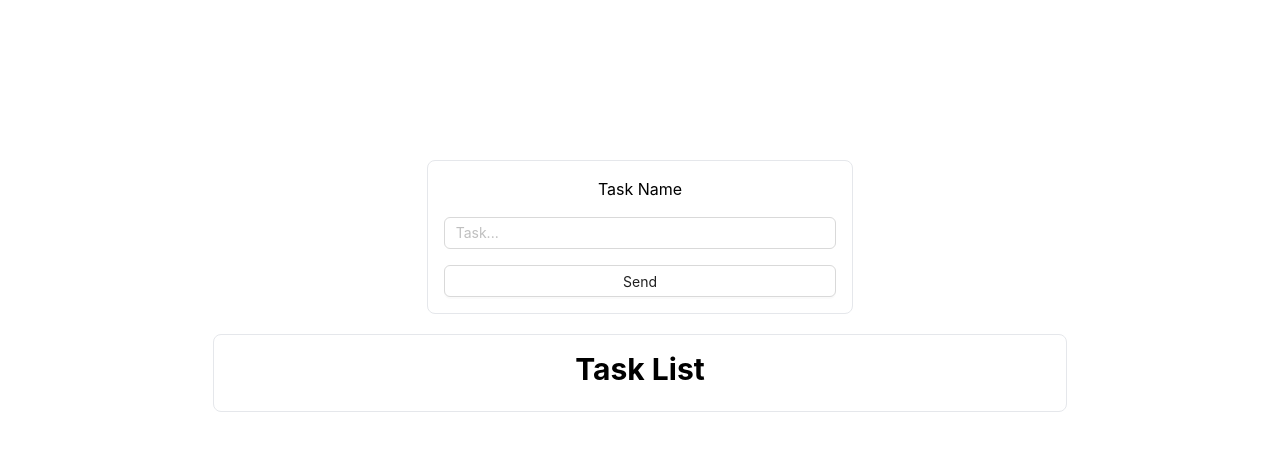
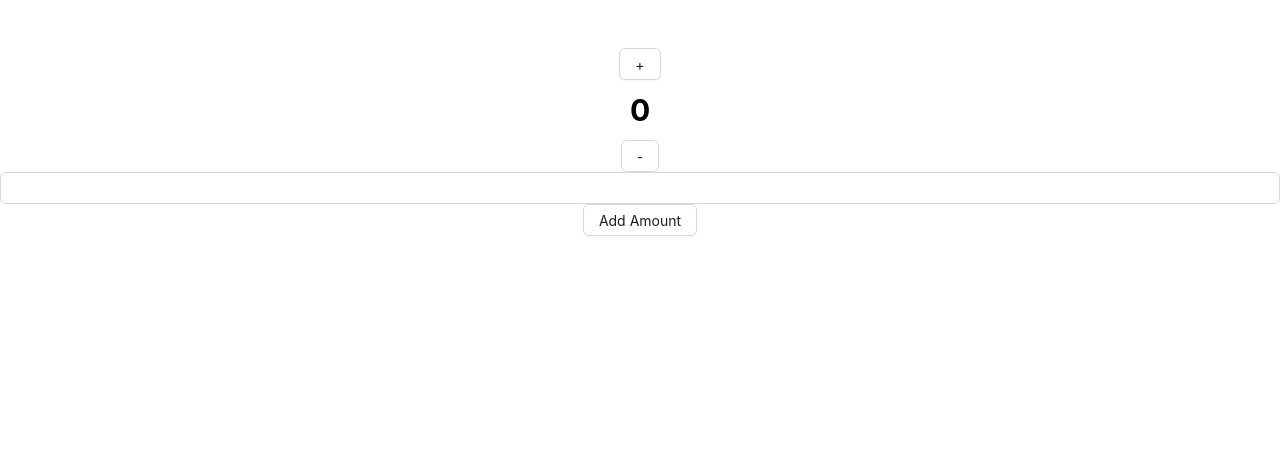
Before and after one commit to Jumanazar04/redux, a React (Create React App) app: page / in a window 1280 px wide. Shown: the top 450 px of the page. Built offline with nearby package versions, Linux system fonts and the light colour scheme.

Commit message:
all commit

```diff
--- a/package.json
+++ b/package.json
@@ -4,6 +4,7 @@
   "private": true,
   "dependencies": {
     "@redux-devtools/extension": "^3.3.0",
+    "@reduxjs/toolkit": "^2.2.6",
     "@testing-library/jest-dom": "^5.17.0",
     "@testing-library/react": "^13.4.0",
     "@testing-library/user-event": "^13.5.0",
--- a/src/App.jsx
+++ b/src/App.jsx
@@ -1,12 +1,10 @@
 import './App.css';
-import TaskForm from './components/TaskForm';
-import TaskList from './components/TaskList';
+import Porduct from './components/Product/porduct';
 
 function App() {
   return (
     <div className="App">
-      <TaskForm />
-      <TaskList />
+      <Porduct />
     </div>
   );
 }
--- /dev/null
+++ b/src/Redux Toolkit/features/counter/counterSlice.js
@@ -0,0 +1,25 @@
+import { createSlice } from "@reduxjs/toolkit";
+
+const initialState = {
+    value: 0,
+}
+
+export const counterSlice = createSlice({
+    name: "counter",
+    initialState: initialState,
+    reducers: {
+        increment: (state)=>{
+            state.value += 1
+        },
+        decrement: (state)=>{
+            state.value -= 1
+        },
+        incrementByAmount: (state, action)=>{
+            state.value += +action.payload;
+        }
+    },
+})
+
+export const { increment, decrement, incrementByAmount } = counterSlice.actions
+
+export default counterSlice.reducer
--- /dev/null
+++ b/src/Redux Toolkit/store.js
@@ -0,0 +1,8 @@
+import { configureStore } from "@reduxjs/toolkit";
+import counterSlice from "./features/counter/counterSlice";
+
+export const store = configureStore({
+    reducer: {
+        counter: counterSlice
+    },
+})
--- /dev/null
+++ b/src/components/Product/porduct.jsx
@@ -0,0 +1,33 @@
+import { Button, Input } from 'antd';
+import React, { useState } from 'react'
+import { useDispatch, useSelector } from 'react-redux'
+import { decrement, increment, incrementByAmount } from '../../Redux Toolkit/features/counter/counterSlice';
+
+function Porduct() {
+    const count = useSelector(state => state.counter.value);
+    const dispatch = useDispatch();
+    const [amount, setAmount] = useState()
+
+    const handleChange = (e) => {
+        setAmount(e.target.value)
+    }
+
+    const handleAdd = () =>{
+        dispatch(incrementByAmount(amount))
+        setAmount('')
+    }
+
+  return (
+    <div>
+        <div className='mt-12'>
+            <Button onClick={() => dispatch( increment() )}>+</Button>
+            <h1 className='text-3xl m-3 font-bold'>{count}</h1>
+            <Button onClick={()=> dispatch(decrement())}>-</Button>
+            <Input type='number' value={amount} onChange={handleChange} />
+            <Button onClick={handleAdd}>Add Amount</Button>
+        </div>
+    </div>
+  )
+}
+
+export default Porduct
--- a/src/components/TaskForm.jsx
+++ /dev/null
@@ -1,35 +0,0 @@
-import React, { useState } from 'react'
-import { useDispatch } from 'react-redux'
-import { addTodo } from '../Redux/actions';
-import { Button, Input, message } from 'antd';
-
-function TaskForm() {
-    const dispatch = useDispatch();
-    const [taskName, setTaskName] = useState('');
-
-    const handleChange = (e) => {
-        setTaskName(e.target.value);
-    }
-
-
-    const handleSave = () => {
-        if(taskName){
-            dispatch(addTodo(taskName));
-            setTaskName('');
-            message.success('Task added successfuly')
-        }else{
-        message.error("Please enter task")
-        }
-    };
-    return (
-        <div className='w w-screen mt-40 mb-5 flex justify-center items-center'>
-            <div className=' w-1/3 flex flex-col gap-4 p-4 border rounded-lg'>
-                <label htmlFor="name">Task Name</label>
-                <Input type="text" id='name' placeholder='Task...' value={taskName} onChange={handleChange} />
-                <Button onClick={handleSave}>Send</Button>
-            </div>
-        </div>
-    );
-}
-
-export default TaskForm;
--- a/src/components/TaskList.jsx
+++ /dev/null
@@ -1,16 +0,0 @@
-import React from 'react'
-import { useSelector } from 'react-redux'
-
-function TaskList() {
-    const tasks = useSelector((state) => state.tasks.tasks);
-  return (
-    <div className='p-4 border rounded-lg w-2/3 m-auto'>
-        <h1 className='text-3xl font-bold mb-2'>Task List</h1>
-        {tasks && tasks.map((el) => (
-            <li key={el.id}>{el.text}</li>
-        ))}
-    </div>
-  )
-}
-
-export default TaskList
--- a/src/index.js
+++ b/src/index.js
@@ -4,9 +4,9 @@ import './index.css';
 import App from './App';
 import reportWebVitals from './reportWebVitals';
 import { Provider } from 'react-redux';
-import store from './Redux/store';
+import { store } from './Redux Toolkit/store';
+const root = ReactDOM.createRoot(document.getElementById('root'));
 
-const root = ReactDOM.createRoot(document.getElementById('root'));
 root.render(
   <React.StrictMode>
     <Provider store={store}>
```
Also changed, not shown: src/components/Tasks/TaskForm.jsx (added, +35 -0 lines), src/components/Tasks/TaskList.jsx (added, +16 -0 lines), 1 other file (tests, documents, lock files or other folders).
